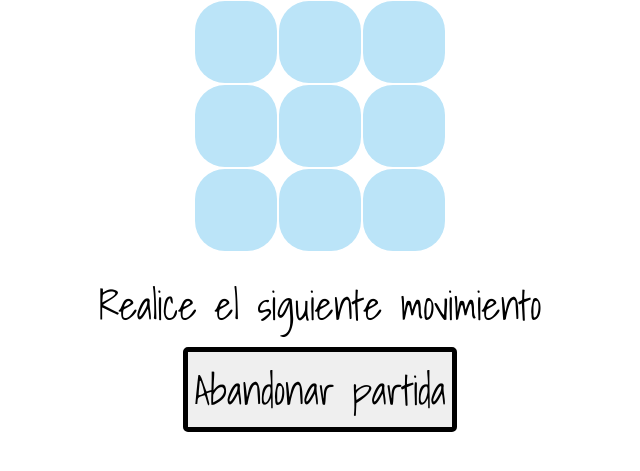
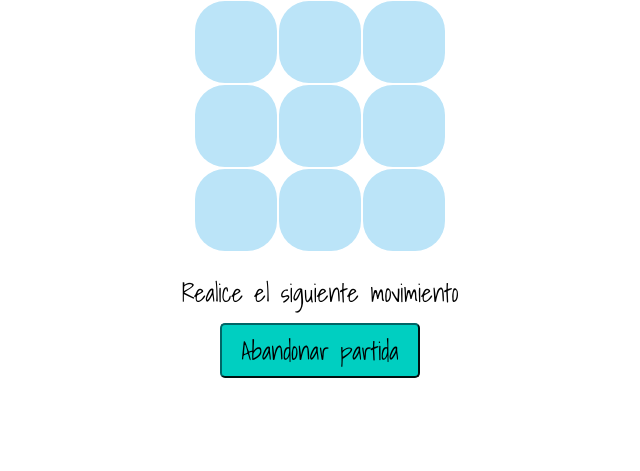
Before and after one commit to ikLatorre/TicTacToe-web-game, a PHP site: page /partida.php?vs=1 in a window 1280 px wide. Shown: the part 125-596 px from the top of the page, without its empty margins (320-960 px from the left). Run offline with PHP 8.4, Linux system fonts and the light colour scheme; data that the repository does not hold is empty.

Commit message:
Corregido abandono al abandonar la pagina. Mas detalles en el estilo.

```diff
--- a/css/estilo.css
+++ b/css/estilo.css
@@ -26,34 +26,58 @@ body {
     text-align: center;
 }
 
-.menu {
+#header a, #header a:active{
+    color: inherit;
+    text-decoration: none;
+}
+
+.menu, .menu2 {
     margin: auto;
     text-align: center;
 }
 
-.menu span, input {
+.menu span, .menu input {
     display: block;
     font-size: 40px;
     font-family: 'Shadows Into Light', cursive;
 }
 
-.menu input[type='button'] {
+.menu2 span, .menu2 input {
+    display: block;
+    font-size: 25px;
+    font-family: 'Shadows Into Light', cursive;
+}
+
+.menu input[type='button'], .menu2 input[type='button'] {
     margin-left: auto;
     margin-right: auto;
     margin-top: 10px;
     margin-bottom: 10px;
     border-radius: 5px;
-    border: 5px solid black;
+    border: 2px outset #006666;
+    min-width: 200px;
+    background-color: #00cfc1;
+}
+.menu input[type='button'] {
     height: 85px;
-    min-width: 200px;
 }
 
-.menu input[type='button']:hover {
+.menu2 input[type='button'] {
+    height: 55px;
+}
+
+.menu input[type='button']:hover, .menu2 input[type='button']:hover {
     cursor: pointer;
-    background-color: aqua;
+    background-color: #00ebdc;
+}
+
+.menu input[type='button']:active, .menu2 input[type='button']:active {
+    cursor: pointer;
+    border-style: inset;
+    background-color: #00c6b9;
 }
 
 #loading {
-    height: 100px;
-    width: 100px;
+    height: 55px;
+    width: 55px;
 }
--- a/javascript/tablero.js
+++ b/javascript/tablero.js
@@ -264,7 +264,9 @@ function preguntarSalida(){
   * 'hidden' cuyo id es 'partidaFinalizada'.
   */
  function finalizarPartida(){
-    if(document.getElementById("partidaFinalizada").value == "no"){
+    var partidaFinalizada = document.getElementById("partidaFinalizada");
+    if (partidaFinalizada.value == "no") {
+        partidaFinalizada.value = "si";
         var XHRObject = getXHRObject();
         var url = "finPartida.php?id=" + document.getElementById("idPartida").value;
         XHRObject.open('GET', url, true);
--- a/partida.php
+++ b/partida.php
@@ -18,13 +18,23 @@ $datosInicializacion = calcularIdPartida();
         <link href='http://fonts.googleapis.com/css?family=Fredoka+One' rel='stylesheet' type='text/css'/>
         <script type="text/javascript" src="javascript/tablero.js" ></script>
         <script type="text/javascript">
-            window.onbeforeunload = finalizarPartida;  //Al cerrar la ventana
+            window.onbeforeunload = function () {
+                if ((document.getElementById("partidaFinalizada")).value == "no") {
+                    return "Hay una partida en curso.";
+                }
+            };  //Al cerrar la ventana
+            window.onunload = function () {
+                var XHRObject = new XMLHttpRequest();
+                var url = "finPartida.php?id=" + document.getElementById("idPartida").value;
+                XHRObject.open('GET', url, false);
+                XHRObject.send();
+            };
         </script>
     </head>
 
     <body onload="prepararTablero()" >
         <header id="header">
-            <h1>3 en raya</h1>
+            <h1><a href="index.xhtml">3 en raya</a></h1>
         </header>
         <table class="tablero">
             <tr>
@@ -62,13 +72,13 @@ $datosInicializacion = calcularIdPartida();
             </tr>
         </table>
 
-        <div id="resultado" class="menu"></div>
-        <div id="resultado2" class="menu"></div>
+        <div id="resultado" class="menu2"></div>
+        <div id="resultado2" class="menu2"></div>
 
         <input type="hidden" id="ficha" name="ficha" value="<?php echo($datosInicializacion['ficha']); ?>" /> <!-- [O|X] -->
         <input type="hidden" id="idPartida" name="idPartida" value="<?php echo($datosInicializacion['idPartida']); ?>" /> <!-- id -->
         <input type="hidden" id="tipo" name="tipo" value="<?php echo($datosInicializacion['tipo']); ?>" /> <!-- [F|D|J] -->
-        <input type="hidden" id="partidaFinalizada" name="partidaFinalizada" value="no" /> <!-- [F|D|J] -->
+        <input type="hidden" id="partidaFinalizada" name="partidaFinalizada" value="no" /> <!-- [si|no] -->
 
         <form id="datos_partida" method="post">
             <input type="hidden" id="vs" name="vs" value="<?php echo $_REQUEST['vs']; ?>" /> <!-- [maquina|jugador] -->
```
Also changed, not shown: images/loading.gif, 1 other file.
